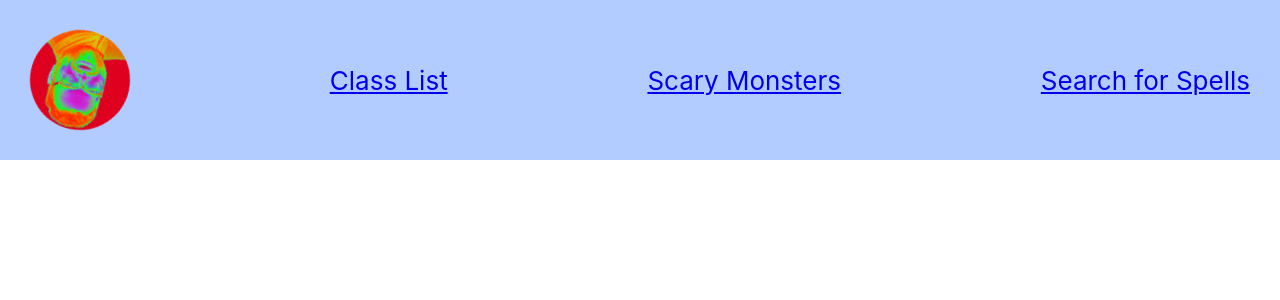
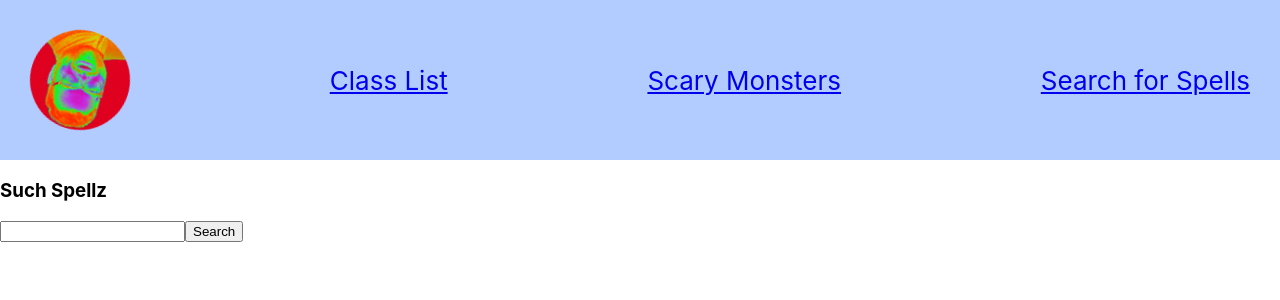
Before and after one commit to ManliestBen/react-dnd-api-11-2, a React (Create React App) app: page /spellsearch in a window 1280 px wide. Shown: the top 300 px of the page. Built offline with nearby package versions, Linux system fonts and the light colour scheme.

Commit message:
add spellsearch component

```diff
--- /dev/null
+++ b/src/components/SearchForm/SearchForm.jsx
@@ -0,0 +1,26 @@
+import React, { Component } from 'react'
+
+class SearchForm extends Component {
+  state = {
+    formData: {
+      query: ''
+    }
+  }
+
+  render() {
+    return (
+      <div>
+        <form>
+          {/* input name attribute must match the one in state */}
+          <input
+            type="text"
+            name="query"
+          />
+          <button type='submit'>Search</button>
+        </form>
+      </div>
+     );
+  }
+}
+
+export default SearchForm;
--- a/src/pages/App/App.js
+++ b/src/pages/App/App.js
@@ -6,13 +6,14 @@ import ClassList from '../ClassList/ClassList'
 import ClassDetails from '../ClassDetails/ClassDetails'
 import MonsterList from '../MonsterList/MonsterList'
 import MonsterDetails from '../MonsterDetails/MonsterDetails'
+import SpellSearch from '../SpellSearch/SpellSearch'
 
 class App extends Component {
   state = {
     navItems: [
       {url: "/classlist", name: "Class List"},
       {url: "/monsterlist", name: "Scary Monsters"},
-      {url: "/spellSearch", name: "Search for Spells"}    ]
+      {url: "/spellsearch", name: "Search for Spells"}    ]
   }
 
 
@@ -46,6 +47,12 @@ class App extends Component {
             />
           }
         />
+        <Route
+          exact path='/spellsearch'
+          render={() =>
+            <SpellSearch />
+          }
+        />
       </>
     )
   }
--- /dev/null
+++ b/src/pages/SpellSearch/SpellSearch.jsx
@@ -0,0 +1,19 @@
+import React, { Component } from "react";
+import SearchForm from '../../components/SearchForm/SearchForm'
+
+class SpellSearch extends Component {
+  state = {
+    spells: [],
+  };
+
+  render() {
+    return (
+      <>
+        <h3>Such Spellz</h3>
+        <SearchForm />
+      </>
+    );
+  }
+}
+
+export default SpellSearch;
```
Also changed, not shown: 1 other file (tests, documents, lock files or other folders).
